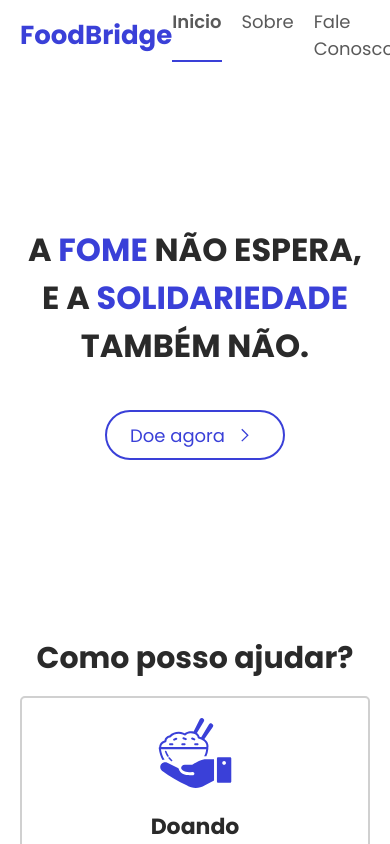
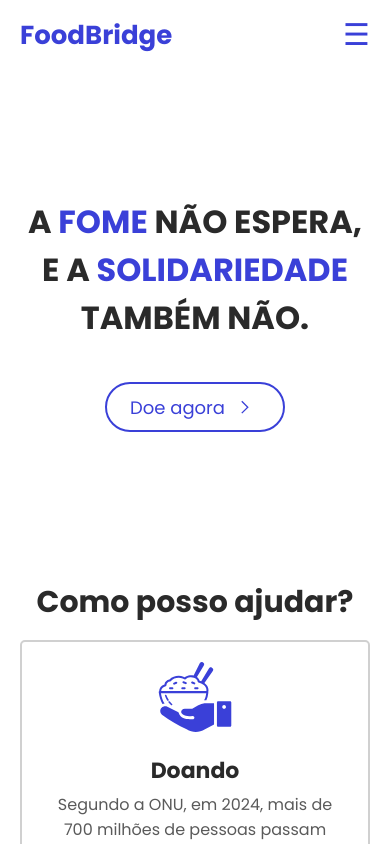
Before and after one commit to EduardoGollner0609/FoodBridge, a React (Vite) app in the folder frontend/: page /home in a window 390 px wide. Shown: the top 844 px of the page. Built offline with nearby package versions, Linux system fonts and the light colour scheme.

Commit message:
Criando menu mobile.

```diff
--- a/frontend/src/components/HeaderHomePage/index.tsx
+++ b/frontend/src/components/HeaderHomePage/index.tsx
@@ -1,15 +1,18 @@
 import { NavLink } from 'react-router-dom';
 import './styles.css';
 import { Link } from 'react-router-dom';
+import { useState } from 'react';
 
 export default function HeaderHomePage() {
+
+    const [mobileMenuVisible, setMobileMenuVisible] = useState(false);
     return (
         <header>
             <nav className="container">
-                <div className="fb-header-introduction-page-title">
+                <div className="header-introduction-page-title">
                     <h1>FoodBridge</h1>
                 </div>
-                <div className="fb-header-introduction-page-navegation-options">
+                <div className="header-introduction-page-navegation-options">
                     <ul>
                         <NavLink to="/home">
                             <li>Inicio</li>
@@ -22,11 +25,45 @@ export default function HeaderHomePage() {
                         </NavLink>
                     </ul>
                 </div>
-                <div className="fb-header-introduction-page-login">
+                <div className="header-introduction-page-login">
                     <Link to="/login">
                         Entrar
                     </Link>
                 </div>
+                <div className="header-introduction-page-mobile-menu">
+                    ☰
+                </div>
+                {
+                    mobileMenuVisible &&
+                    <>
+                        <div className="options-navegation-mobile">
+                            <div className="close-mobile-menu-icon">
+                                X
+                            </div>
+                            <ul>
+                                <li>
+                                    <NavLink to="/">
+                                        Inicio
+                                    </NavLink>
+                                </li>
+                                <li>
+                                    <NavLink to="/">
+                                        Sobre
+                                    </NavLink>
+                                </li>
+                                <li>
+                                    <NavLink to="/">
+                                        Fale Conosco
+                                    </NavLink>
+                                </li>
+                            </ul>
+                        </div>
+                        <div className="overlay-menu">
+
+                        </div>
+                    </>
+
+                }
             </nav>
         </header>
     );
--- a/frontend/src/components/HeaderHomePage/styles.css
+++ b/frontend/src/components/HeaderHomePage/styles.css
@@ -1,3 +1,7 @@
+.header-introduction-page-mobile-menu {
+  display: none;
+}
+
 header {
   height: 70px;
   padding: 10px 20px;
@@ -10,21 +14,58 @@ header nav {
   justify-content: space-between;
 }
 
-.fb-header-introduction-page-title h1 {
+.header-introduction-page-title h1 {
   font-size: 26px;
   color: var(--fb-color-primary);
 }
 
-.fb-header-introduction-page-navegation-options ul {
+.header-introduction-page-navegation-options ul {
   display: flex;
   gap: 20px;
   font-size: 18px;
   color: var(--fb-color-secondary);
 }
 
-.fb-header-introduction-page-login a {
+.header-introduction-page-login a {
   background-color: var(--fb-color-primary);
   color: var(--fb-color-quartiary);
   border-radius: 15px;
   padding: 8px 10px;
 }
+
+@media (max-width: 750px) {
+  .header-introduction-page-navegation-options,
+  .header-introduction-page-login {
+    display: none;
+  }
+
+  .header-introduction-page-mobile-menu {
+    display: block;
+    font-size: 30px;
+    color: var(--fb-color-primary);
+    cursor: pointer;
+  }
+
+  .options-navegation-mobile {
+    transition: 0.7s;
+    background-color: var(--fb-color-primary);
+    display: block;
+    position: fixed;
+    top: 0;
+    right: 0;
+    width: 50%;
+    height: 100vh;
+    z-index: 999999;
+    padding: 10px 0;
+  }
+
+  .overlay-menu {
+    background-color: #00000073;
+    width: 100%;
+    height: 100%;
+    position: fixed;
+    top: 0;
+    left: 0;
+    z-index: 88888;
+  }
+}
--- a/frontend/src/components/SideBarNavegation/styles.css
+++ b/frontend/src/components/SideBarNavegation/styles.css
@@ -101,5 +101,6 @@ aside ul li:nth-child(4) {
 }
 
 .navlink-active-community {
+  font-weight: 600;
   background-color: var(--fb-color-secondary);
 }
--- a/frontend/src/routes/IntroductionPage/HomePage/styles.css
+++ b/frontend/src/routes/IntroductionPage/HomePage/styles.css
@@ -184,4 +184,13 @@
       width: 30px;
     }
   }
+
+  .home-page-introduction {
+    height: 60vh;
+    min-height: 300px;
+    max-height: 450px;
+    display: flex;
+    align-items: center;
+    justify-content: space-around;
+  }
 }
```
